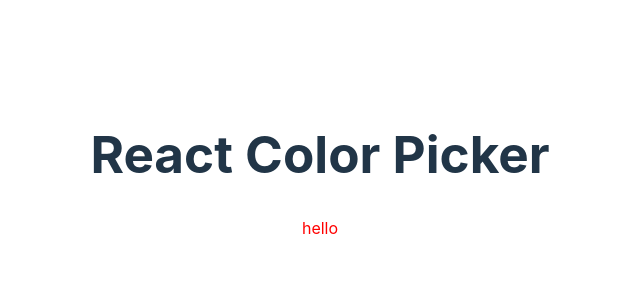
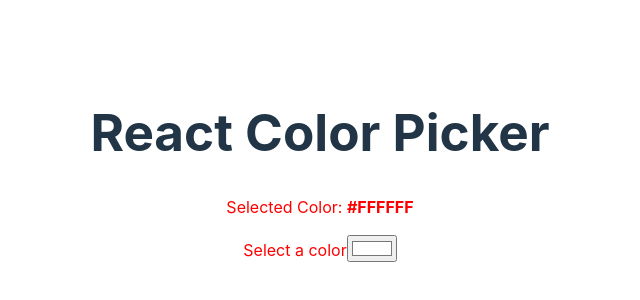
Before and after one commit to rebs-code/react-color-picker, a React (Vite) app: page / in a window 1280 px wide. Shown: the part 234-534 px from the top of the page, without its empty margins (320-960 px from the left). Built offline with nearby package versions, Linux system fonts and the light colour scheme.

Commit message:
Refactor ColorPicker component to include color selection functionality

```diff
--- a/src/components/ColorPicker/ColorPicker.jsx
+++ b/src/components/ColorPicker/ColorPicker.jsx
@@ -9,7 +9,18 @@ function ColorPicker() {
 
   return (
     <>
-      <div className={styles.colorPickerContainer}>hello</div>
+      <div className={styles.colorPickerContainer}>
+        <div className="colorDisplay" style={{ backgroundColor: color }}></div>
+        <p>
+          Selected Color: <strong>{color}</strong>
+        </p>
+        <label>Select a color</label>
+        <input
+          type="color"
+          value={color}
+          onChange={(e) => setColor(e.target.value)}
+        />
+      </div>
     </>
   );
 }
```
